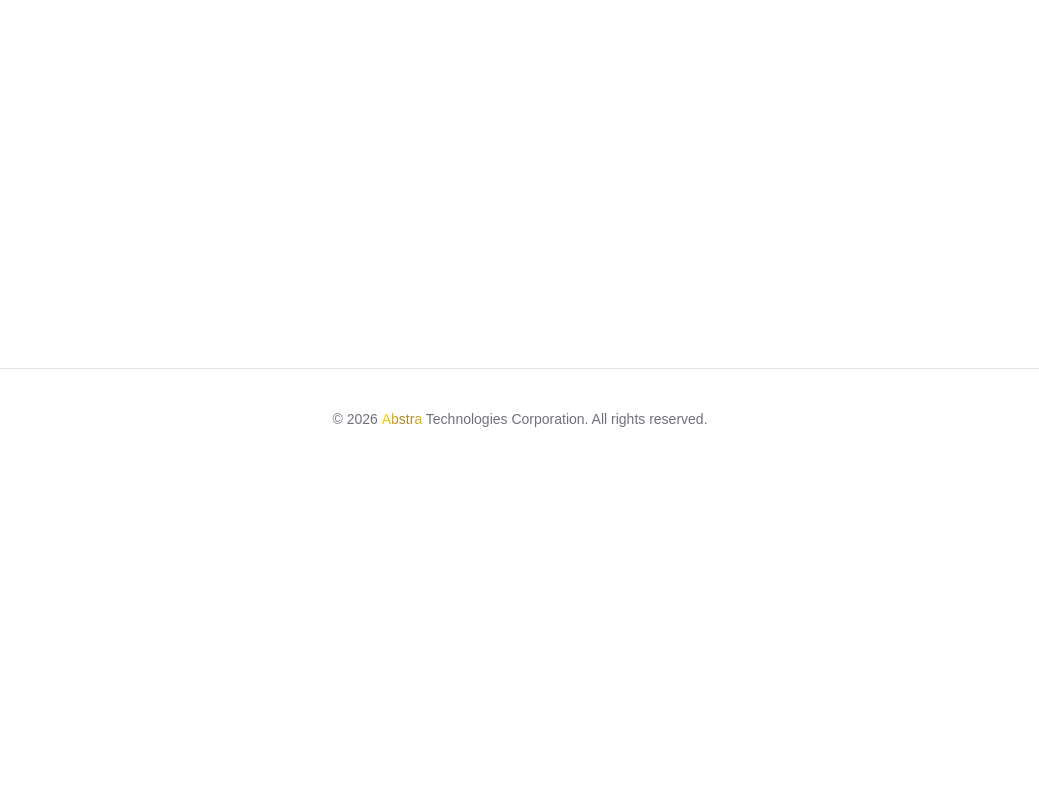
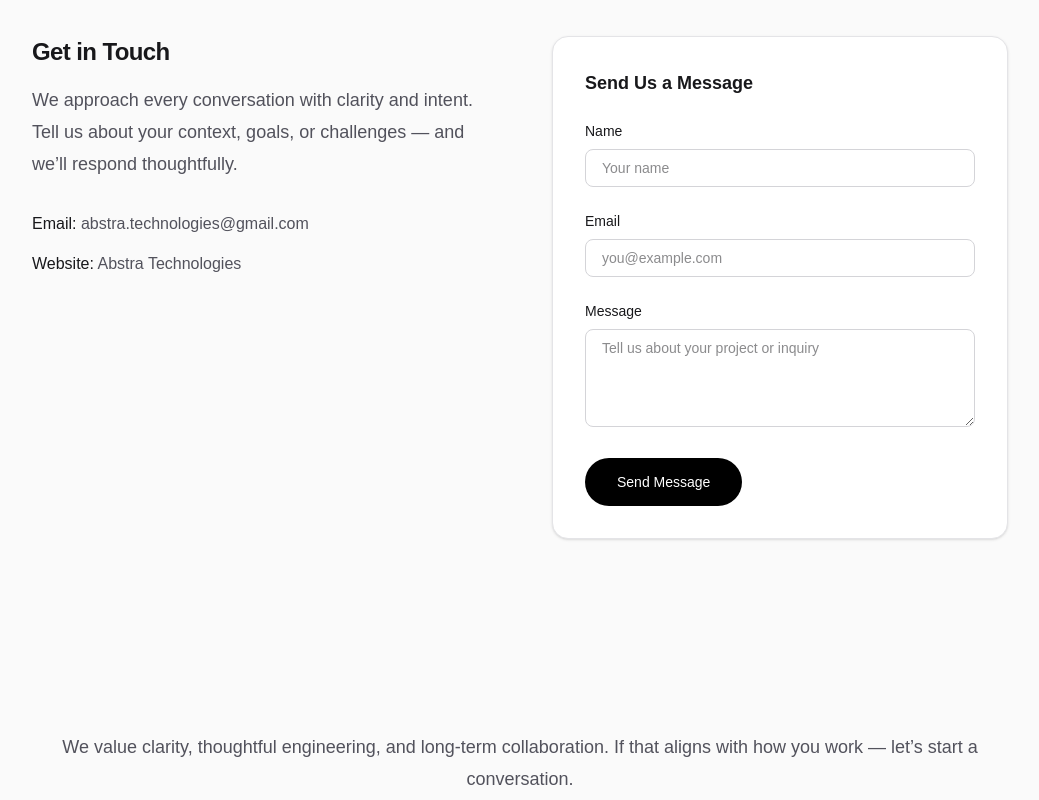
Before and after one commit to Abstra-Technologies/abstra-tech, a Next.js app: page /contact in a window 1280 px wide. Before the commit this address had no page. Shown: the part 520-1320 px from the top of the page, without its empty margins (120-1159 px from the left). Before the commit the page ends 989 px from the top, so only its background shows below. Built offline with nearby package versions, Linux system fonts and the light colour scheme.

Commit message:
contact us implementation with formspark for email message submission

```diff
--- /dev/null
+++ b/app/contact/page.tsx
@@ -0,0 +1,151 @@
+"use client";
+
+import Link from "next/link";
+// IMPLEMENTATION of form using FormSpark
+
+export default function ContactPage() {
+    return (
+        <div className="min-h-screen bg-zinc-50 text-zinc-900 dark:bg-black dark:text-zinc-50">
+            {/* ================= HERO ================= */}
+            <section className="mx-auto max-w-7xl px-6 py-28 text-center">
+                <h1 className="text-4xl font-semibold tracking-tight sm:text-6xl">
+                    Contact Us
+                </h1>
+                <p className="mx-auto mt-6 max-w-2xl text-lg leading-8 text-zinc-600 dark:text-zinc-400">
+                    Whether you’re exploring a product, considering a partnership, or
+                    discussing a complex system — we’re here to talk.
+                </p>
+            </section>
+
+            {/* ================= CONTACT OPTIONS ================= */}
+            <section className="mx-auto max-w-5xl px-6 py-24">
+                <div className="grid gap-16 sm:grid-cols-2">
+                    {/* LEFT — INFO */}
+                    <div>
+                        <h2 className="text-2xl font-semibold tracking-tight">
+                            Get in Touch
+                        </h2>
+
+                        <p className="mt-4 text-lg leading-8 text-zinc-600 dark:text-zinc-400">
+                            We approach every conversation with clarity and intent.
+                            Tell us about your context, goals, or challenges — and we’ll
+                            respond thoughtfully.
+                        </p>
+
+                        <div className="mt-8 space-y-4 text-zinc-600 dark:text-zinc-400">
+                            <p>
+          <span className="font-medium text-zinc-900 dark:text-zinc-100">
+            Email:
+          </span>{" "}
+                                <a
+                                    href="mailto:abstra.technologies@gmail.com"
+                                    className="hover:underline"
+                                >
+                                    abstra.technologies@gmail.com
+                                </a>
+                            </p>
+
+                            <p>
+          <span className="font-medium text-zinc-900 dark:text-zinc-100">
+            Website:
+          </span>{" "}
+                                <a
+                                    href="https://abstra.upkyp.com"
+                                    target="_blank"
+                                    rel="noopener noreferrer"
+                                    className="hover:underline"
+                                >
+                                    Abstra Technologies
+                                </a>
+                            </p>
+                        </div>
+                    </div>
+
+                    {/* RIGHT — FORM */}
+                    <div className="rounded-2xl border border-zinc-200 bg-white p-8 shadow-sm dark:border-zinc-800 dark:bg-zinc-900">
+                        <h3 className="text-lg font-semibold">
+                            Send Us a Message
+                        </h3>
+
+                        <form
+                            action="https://submit-form.com/eN56EUQIS"
+                            method="POST"
+                            className="mt-6 space-y-6"
+                        >
+                            {/* 🔁 Custom redirect after success */}
+                            <input
+                                type="hidden"
+                                name="_redirect"
+                                value="http://localhost:3000/thankyou"
+                            />
+
+                            {/* Honeypot (anti-spam) */}
+                            <input type="text" name="_honeypot" className="hidden" />
+
+                            {/* Optional subject */}
+                            <input
+                                type="hidden"
+                                name="_subject"
+                                value="New Contact Message — Abstra Technologies"
+                            />
+
+                            <div>
+                                <label className="block text-sm font-medium">
+                                    Name
+                                </label>
+                                <input
+                                    type="text"
+                                    name="name"
+                                    required
+                                    placeholder="Your name"
+                                    className="mt-2 w-full rounded-lg border border-zinc-300 bg-transparent px-4 py-2 text-sm focus:border-zinc-900 focus:outline-none dark:border-zinc-700 dark:focus:border-zinc-100"
+                                />
+                            </div>
+
+                            <div>
+                                <label className="block text-sm font-medium">
+                                    Email
+                                </label>
+                                <input
+                                    type="email"
+                                    name="email"
+                                    required
+                                    placeholder="you@example.com"
+                                    className="mt-2 w-full rounded-lg border border-zinc-300 bg-transparent px-4 py-2 text-sm focus:border-zinc-900 focus:outline-none dark:border-zinc-700 dark:focus:border-zinc-100"
+                                />
+                            </div>
+
+                            <div>
+                                <label className="block text-sm font-medium">
+                                    Message
+                                </label>
+                                <textarea
+                                    name="message"
+                                    rows={4}
+                                    required
+                                    placeholder="Tell us about your project or inquiry"
+                                    className="mt-2 w-full rounded-lg border border-zinc-300 bg-transparent px-4 py-2 text-sm focus:border-zinc-900 focus:outline-none dark:border-zinc-700 dark:focus:border-zinc-100"
+                                />
+                            </div>
+
+                            <button
+                                type="submit"
+                                className="inline-flex h-12 items-center justify-center rounded-full bg-black px-8 text-sm font-medium text-white transition hover:bg-zinc-800 dark:bg-white dark:text-black dark:hover:bg-zinc-200"
+                            >
+                                Send Message
+                            </button>
+                        </form>
+                    </div>
+                </div>
+            </section>
+
+            {/* ================= CLOSING ================= */}
+            <section className="mx-auto max-w-5xl px-6 py-24 text-center">
+                <p className="text-lg leading-8 text-zinc-600 dark:text-zinc-400">
+                    We value clarity, thoughtful engineering, and long-term collaboration.
+                    If that aligns with how you work — let’s start a conversation.
+                </p>
+            </section>
+        </div>
+    );
+}
--- /dev/null
+++ b/app/thankyou/page.tsx
@@ -0,0 +1,48 @@
+export default function ThankYouPage() {
+    return (
+        <div className="min-h-screen bg-zinc-50 text-zinc-900 dark:bg-black dark:text-zinc-50 flex items-center justify-center px-6">
+            <div className="mx-auto max-w-xl text-center">
+                <div className="mx-auto flex h-16 w-16 items-center justify-center rounded-full bg-emerald-100 dark:bg-emerald-900">
+                    <svg
+                        className="h-8 w-8 text-emerald-600 dark:text-emerald-400"
+                        fill="none"
+                        stroke="currentColor"
+                        strokeWidth="2"
+                        viewBox="0 0 24 24"
+                    >
+                        <path
+                            strokeLinecap="round"
+                            strokeLinejoin="round"
+                            d="M5 13l4 4L19 7"
+                        />
+                    </svg>
+                </div>
+
+                <h1 className="mt-6 text-3xl font-semibold tracking-tight sm:text-4xl">
+                    Message Sent
+                </h1>
+
+                <p className="mt-4 text-lg leading-8 text-zinc-600 dark:text-zinc-400">
+                    Thank you for reaching out to Abstra Technologies.
+                    We’ve received your message and will respond thoughtfully as soon as possible.
+                </p>
+
+                <div className="mt-10 flex flex-col gap-4 sm:flex-row sm:justify-center">
+                    <a
+                        href="/"
+                        className="inline-flex h-12 items-center justify-center rounded-full bg-black px-8 text-sm font-medium text-white transition hover:bg-zinc-800 dark:bg-white dark:text-black dark:hover:bg-zinc-200"
+                    >
+                        Back to Home
+                    </a>
+
+                    <a
+                        href="/company"
+                        className="inline-flex h-12 items-center justify-center rounded-full border border-zinc-300 px-8 text-sm font-medium text-zinc-900 transition hover:bg-zinc-100 dark:border-zinc-700 dark:text-zinc-100 dark:hover:bg-zinc-800"
+                    >
+                        Learn About Us
+                    </a>
+                </div>
+            </div>
+        </div>
+    );
+}
```
